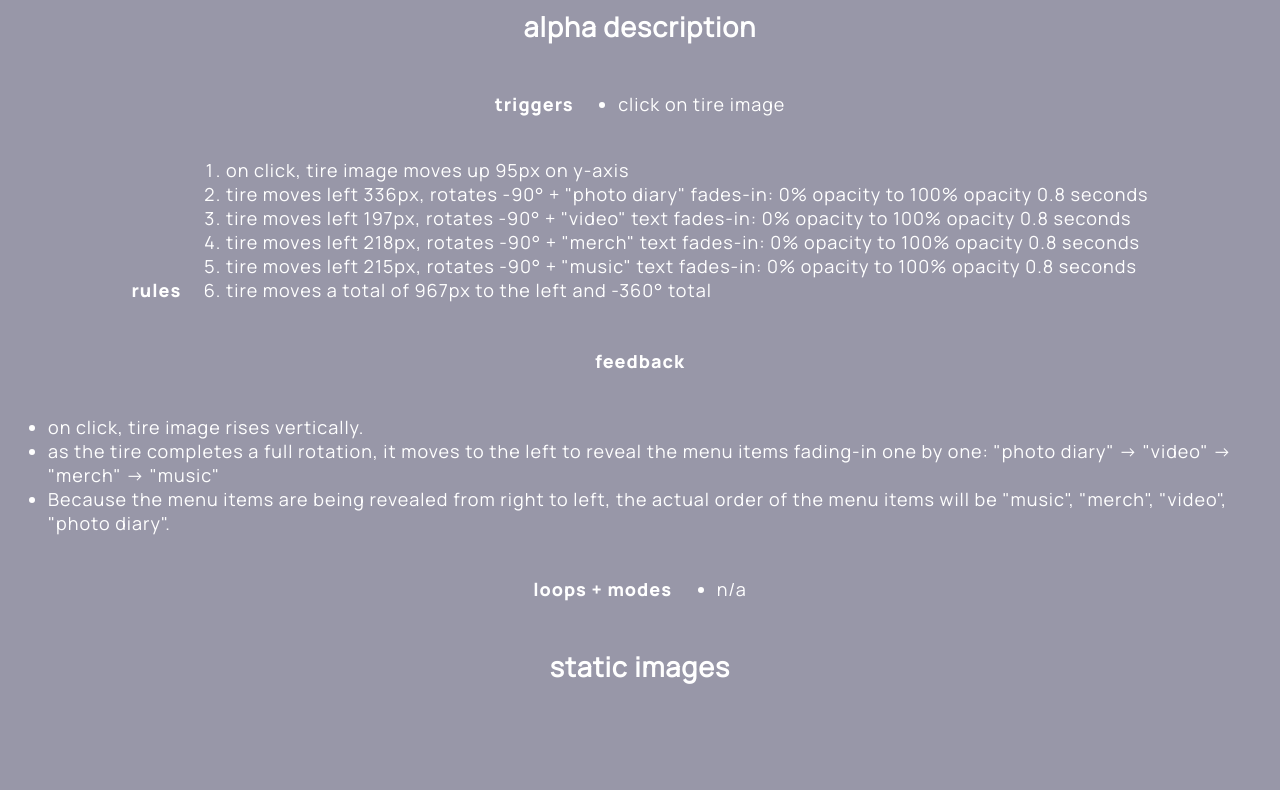
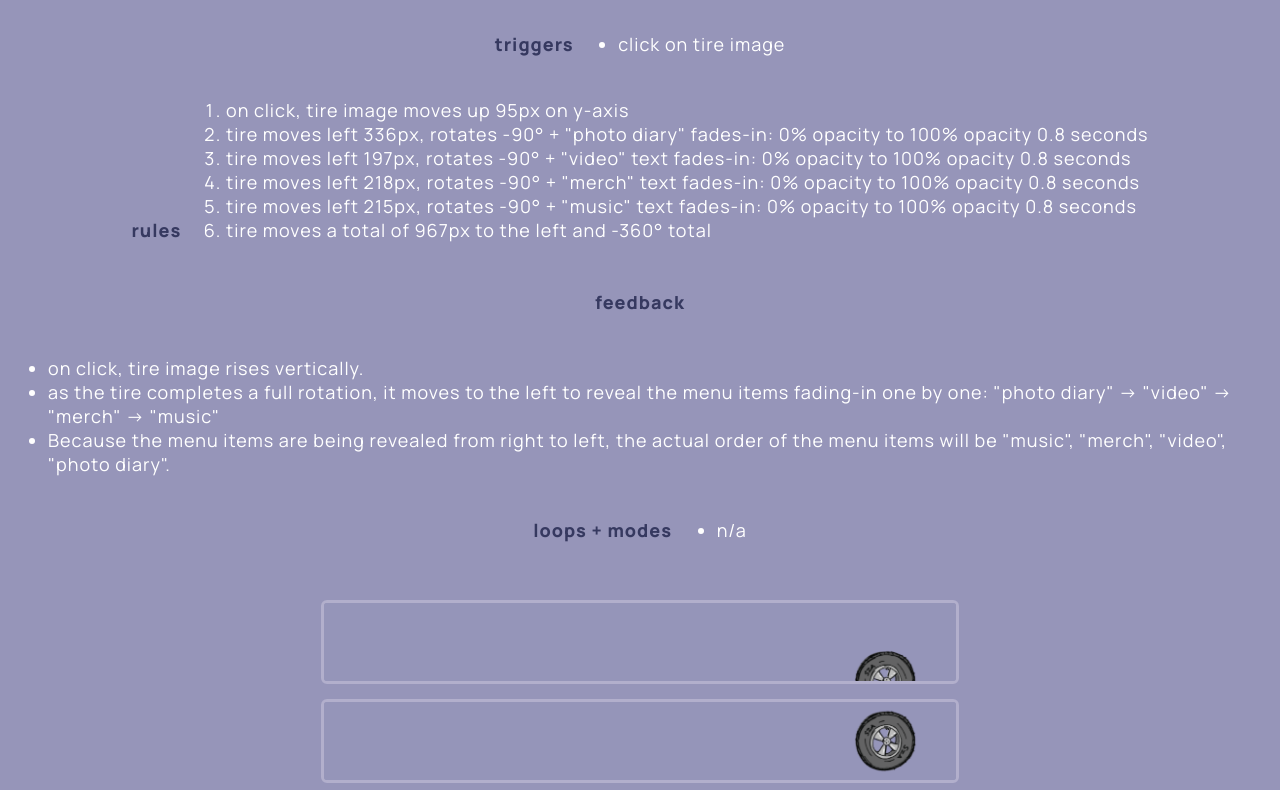
Before and after one commit to avaniy19/idm241-ay434, a plain HTML site: page alpha/index.html in a window 1280 px wide. Shown: the part 89-879 px from the top of the page. Before the commit the page ends 800 px from the top, so only its background shows below. Drawn offline with Linux system fonts and the light colour scheme.

Commit message:
alpha images
all images

```diff
--- a/alpha/index.html
+++ b/alpha/index.html
@@ -18,7 +18,7 @@
 
 
     <div class="description">
-            <h2> alpha description </h2>
+            <!-- <h2> alpha description </h2> -->
 
             <div class="section">
                 <h4> triggers </h4>
@@ -43,6 +43,7 @@
 
 
             <div class="section">
+
                 <h4> feedback </h4>
                             <ul>
                                 <li> on click, tire image rises vertically.</li>
@@ -60,9 +61,18 @@
             </div>
 
     </div>
+<br>
+    <div class="images">
+            <!-- <h2> static images </h2> -->
 
-    <div class="images">
-            <h2> static images </h2>
+            <!--<h4> 1 </h4>--> <img src="images/static_images/staticimages-01.png" alt="microinteraction frame 1" width="50%" height= "50%"> <br>
+            <!--<h4> 2 </h4>--> <img src="images/static_images/staticimages-02.png" alt="microinteraction frame 2" width="50%" height= "50%"> <br>
+            <!--<h4> 3 </h4>--> <img src="images/static_images/staticimages-03.png" alt="microinteraction frame 3" width="50%" height= "50%"> <br>
+            <!--<h4> 4 </h4>--> <img src="images/static_images/staticimages-04.png" alt="microinteraction frame 4" width="50%" height= "50%"> <br>
+            <!--<h4> 5 </h4>--> <img src="images/static_images/staticimages-05.png" alt="microinteraction frame 5" width="50%" height= "50%"> <br>
+            <!--<h4> 6 </h4>--> <img src="images/static_images/staticimages-06.png" alt="microinteraction frame 6" width="50%" height= "50%"> <br>
+            <!--<h4> 7 </h4>--> <img src="images/static_images/staticimages-07.png" alt="microinteraction frame 7" width="50%" height= "50%">
+
     </div>
 
 </main>
--- a/alpha/styles.css
+++ b/alpha/styles.css
@@ -8,8 +8,8 @@
     src: url(fonts/Manrope-Regular.ttf);
   }
 body {
-    background-color: #9897A8;
-    color: white;
+    background-color: #9695B9;
+    color: #363960;
     font-family: manrope, Helvetica, sans-serif;
     text-align: center;
     letter-spacing: 1px;
@@ -23,9 +23,8 @@ a:link, a:visited {
 }
 
 a:hover{
-    opacity: 75%;
+    opacity: 60%;
 }
-
 
 h1 {
     font-family: manropeBold, Helvetica, sans-serif;
@@ -40,17 +39,19 @@ h4 {
 
 .description {
     text-align: center;
+
 }
 
 ul, ol{
     display: inline-block;
 	text-align: left;
+    color: white;
 }
 
-/*
-h2 {
-
+img {
+    border-style: solid;
+    border-width: 3px;
+    border-radius: 6px;
+    border-color: #B2AFCC;
+    margin-top: 10px;
 }
-
-
-*/
```
Also changed, not shown: alpha/images/static_images/staticimages-01.png (added), alpha/images/static_images/staticimages-02.png (added), alpha/images/static_images/staticimages-03.png (added), alpha/images/static_images/staticimages-04.png (added), alpha/images/static_images/staticimages-05.png (added), alpha/images/static_images/staticimages-06.png (added), alpha/images/static_images/staticimages-07.png (added), alpha/images/tire.png (added), 4 other files.
